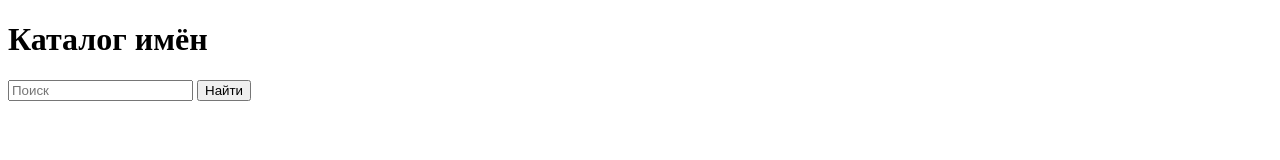
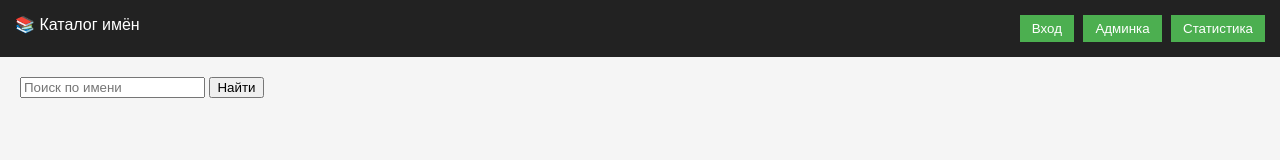
Before and after one commit to sadyralievbekten-art/names_3, a website: page public/index.html in a window 1280 px wide. Drawn offline with Linux system fonts and the light colour scheme; no server answers.

Commit message:
Enhance index.html with header and styles
Updated title and added header with navigation buttons.

```diff
--- a/public/index.html
+++ b/public/index.html
@@ -2,16 +2,80 @@
 <html>
 <head>
   <meta charset="UTF-8">
-  <title>Каталог</title>
+  <title>Каталог имён</title>
+
+  <style>
+    body {
+      font-family: Arial;
+      margin: 0;
+      background: #f5f5f5;
+    }
+
+    .header {
+      background: #222;
+      color: white;
+      padding: 15px;
+      display: flex;
+      justify-content: space-between;
+    }
+
+    .btn {
+      background: #4caf50;
+      color: white;
+      padding: 6px 12px;
+      border: none;
+      cursor: pointer;
+      margin-left: 5px;
+    }
+
+    .container {
+      padding: 20px;
+    }
+
+    .card {
+      background: white;
+      padding: 10px;
+      margin: 10px 0;
+      border-radius: 6px;
+    }
+
+    .tag {
+      display: inline-block;
+      background: #eee;
+      padding: 3px 6px;
+      margin: 2px;
+      border-radius: 4px;
+      cursor: pointer;
+    }
+
+    .empty {
+      text-align: center;
+      color: #777;
+      margin-top: 50px;
+    }
+  </style>
 </head>
+
 <body>
 
-<h1>Каталог имён</h1>
+<div class="header">
+  <div>📚 Каталог имён</div>
 
-<input id="search" placeholder="Поиск">
-<button onclick="load()">Найти</button>
+  <div>
+    <button class="btn" onclick="go('login.html')">Вход</button>
+    <button class="btn" onclick="go('admin.html')">Админка</button>
+    <button class="btn" onclick="go('stats.html')">Статистика</button>
+  </div>
+</div>
 
-<div id="list"></div>
+<div class="container">
+
+  <input id="search" placeholder="Поиск по имени">
+  <button onclick="load()">Найти</button>
+
+  <div id="list"></div>
+
+</div>
 
 <script src="site.js"></script>
 
```
